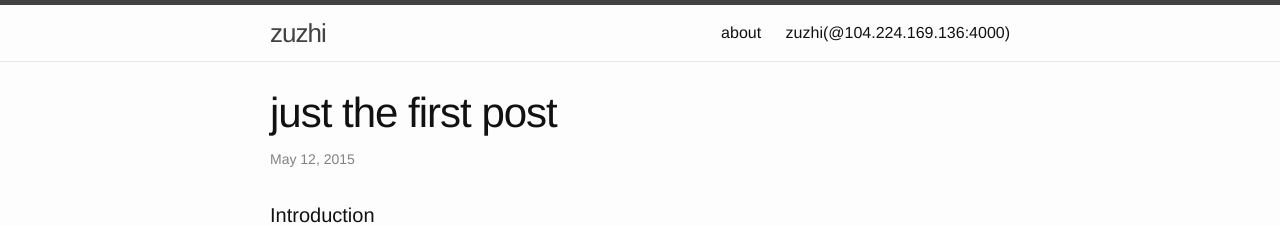
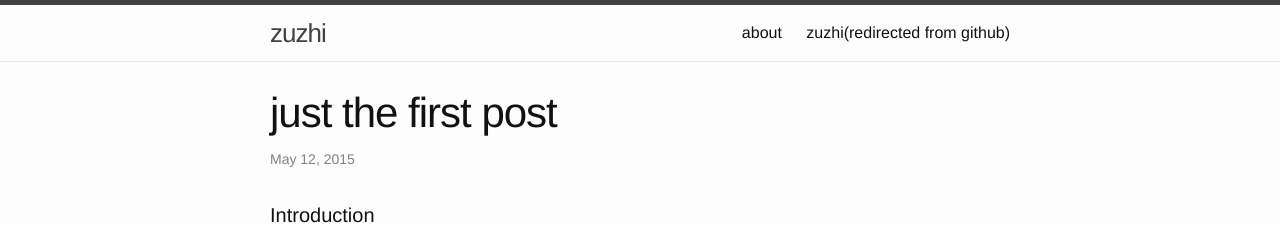
Before and after one commit to zuzhi/zuzhi.github.io, a Jekyll site: the page built from _posts/2015-05-12-welcome-to-jekyll.markdown, in a window 1280 px wide. Shown: the top 225 px of the page. Built offline with Jekyll 4.4.1, drawn with Linux system fonts in a browser that asks for light colours.

Commit message:
modify index

```diff
--- a/index.html
+++ b/index.html
@@ -1,5 +1,6 @@
 ---
-title: zuzhi(@104.224.169.136:4000)
+layout: default
+title: zuzhi(redirected from github)
 redirect_to:
   - http://104.224.169.136:4000/
 ---
```
